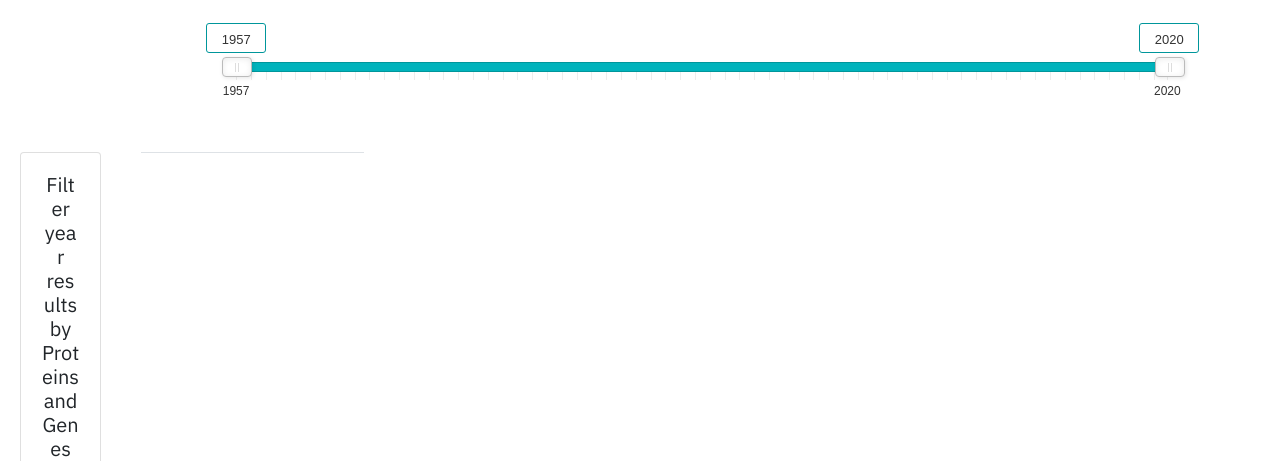
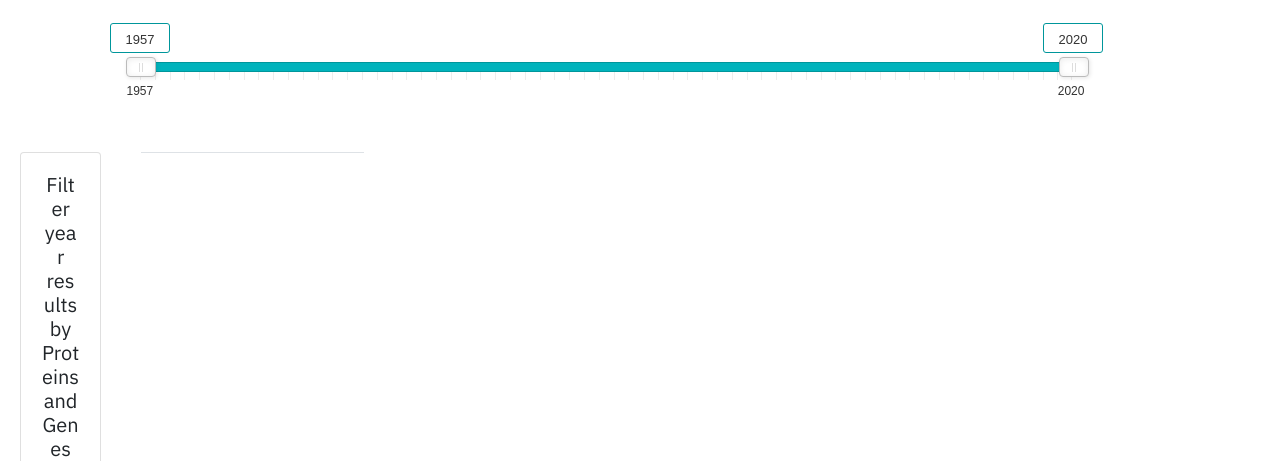
Before and after one commit to heerambavi1998/CovidExplorer, a Flask app: template app/templates/search_paper.html in a window 1280 px wide. Shown: the part 261-722 px from the top of the page. Run offline with Flask 3, Linux system fonts and the light colour scheme; the template is opened without the code that fills it, so the values that code supplies are empty; parts of the project's set-up code (start-up, migrations or seed data) failed here and were passed over; some libraries are stand-ins or nearby versions.

Commit message:
slider yr

```diff
--- a/app/templates/search_paper.html
+++ b/app/templates/search_paper.html
@@ -20,7 +20,7 @@
             </div>
 
             <div class="row" style="margin-top:50px;padding-left: 10%;">
-                <div class="col-lg-10 offset-lg-1">
+                <div class="col-lg-10">
                     <input type="text" id="yr-slider" class="slider">
                 </div>
             </div>
```
